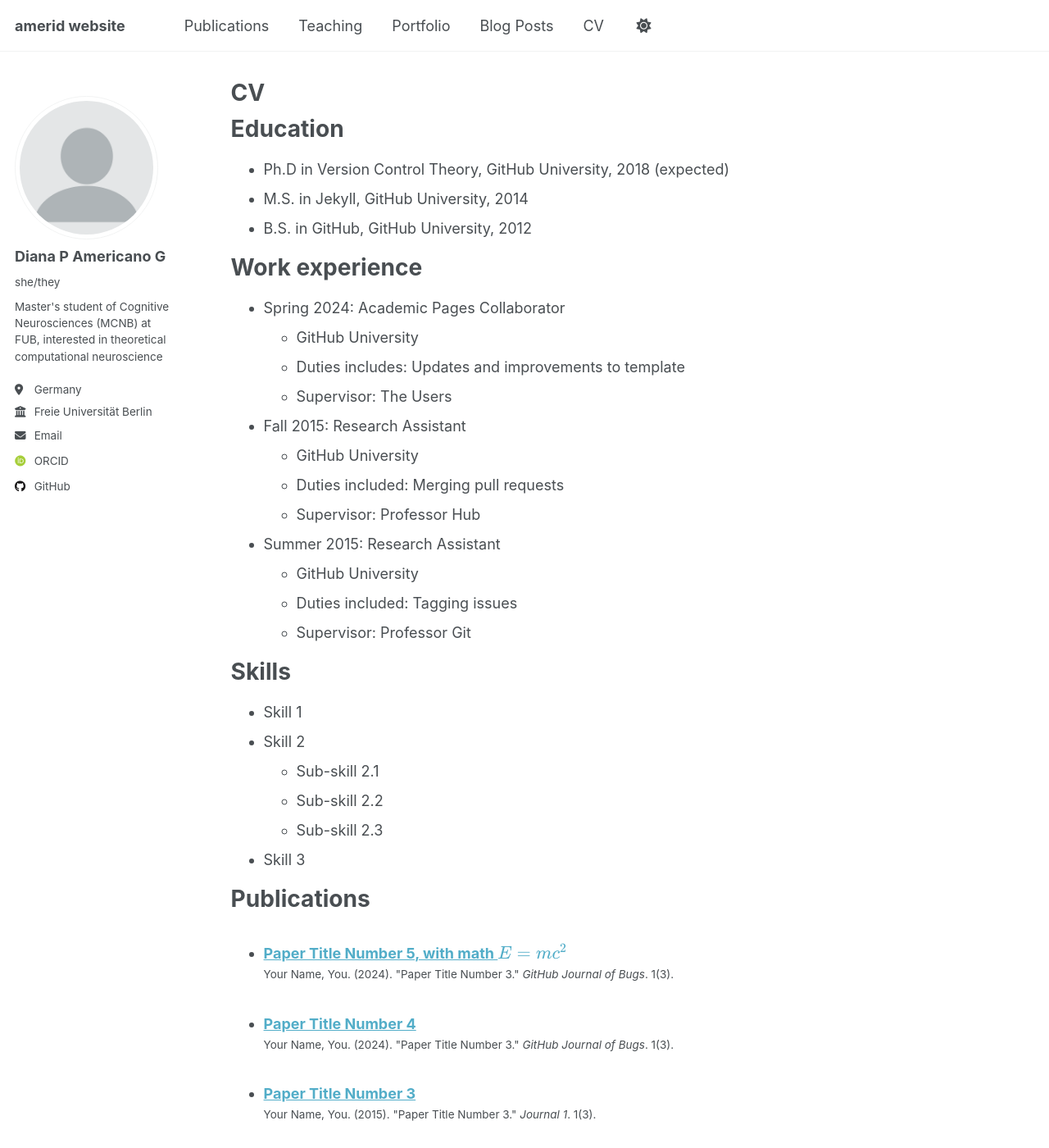
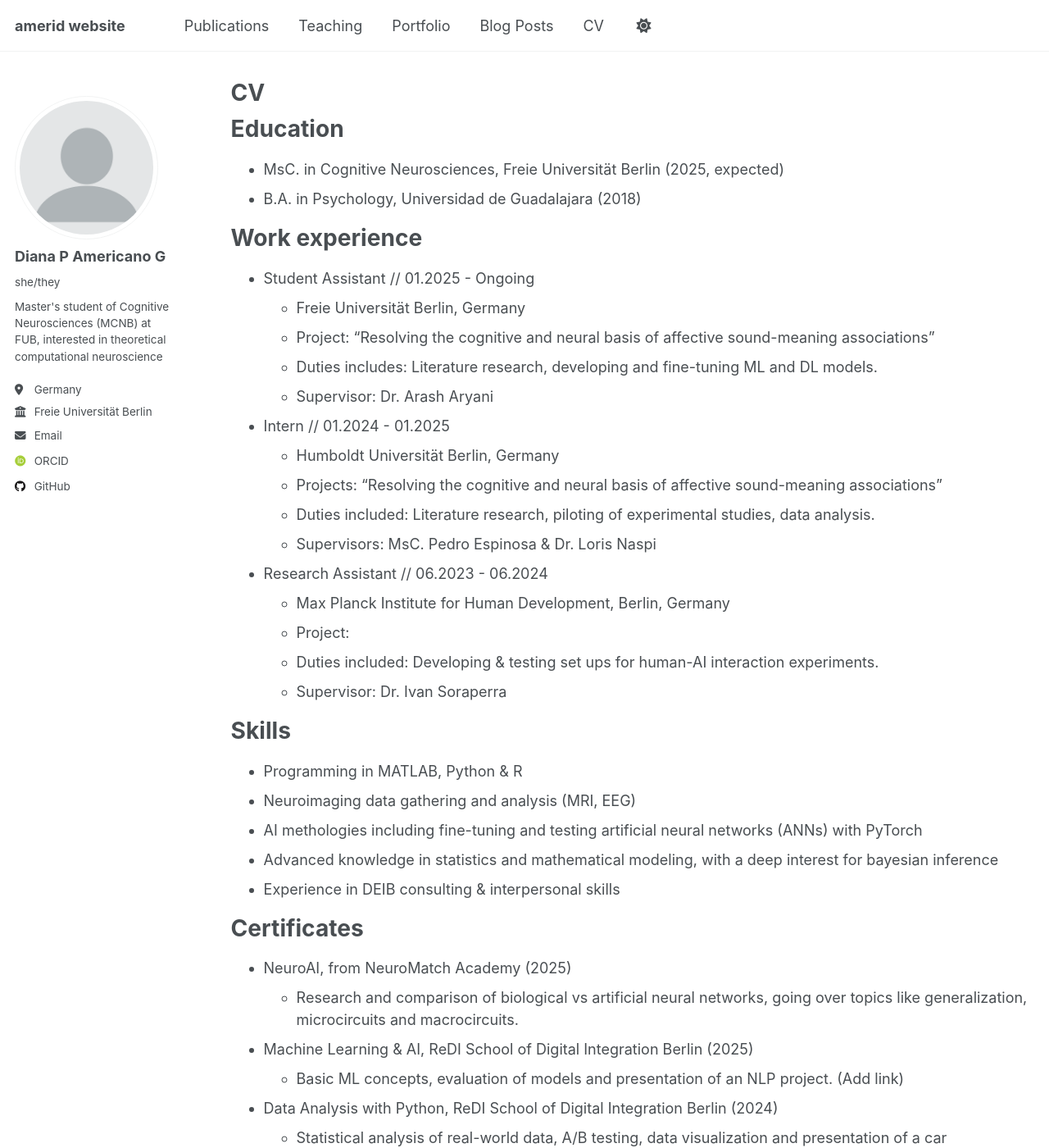
Before and after one commit to americano-diana/americano-diana.github.io, a Jekyll site: the page built from _pages/cv.md, in a window 1280 px wide and 1400 px high. Shown: the whole window at 82% size. Built offline with Jekyll 4.4.1, drawn with Linux system fonts in a browser that asks for light colours; some web fonts are replaced; a script that is not in the unit is left out; some of the changed text lies outside the part shown.

Commit message:
Updated pages, including cv

```diff
--- a/_pages/cv.md
+++ b/_pages/cv.md
@@ -11,37 +11,46 @@ redirect_from:
 
 Education
 ======
-* Ph.D in Version Control Theory, GitHub University, 2018 (expected)
-* M.S. in Jekyll, GitHub University, 2014
-* B.S. in GitHub, GitHub University, 2012
+* MsC. in Cognitive Neurosciences, Freie Universität Berlin (2025, expected)
+* B.A. in Psychology, Universidad de Guadalajara (2018)
 
 Work experience
 ======
-* Spring 2024: Academic Pages Collaborator
-  * GitHub University
-  * Duties includes: Updates and improvements to template
-  * Supervisor: The Users
+* Student Assistant // 01.2025 - Ongoing
+  * Freie Universität Berlin, Germany
+  * Project: "Resolving the cognitive and neural basis of affective sound-meaning associations"
+  * Duties includes: Literature research, developing and fine-tuning ML and DL models.
+  * Supervisor: Dr. Arash Aryani
 
-* Fall 2015: Research Assistant
-  * GitHub University
-  * Duties included: Merging pull requests
-  * Supervisor: Professor Hub
+* Intern // 01.2024 - 01.2025
+  * Humboldt Universität Berlin, Germany
+  * Projects: "Resolving the cognitive and neural basis of affective sound-meaning associations"
+  * Duties included: Literature research, piloting of experimental studies, data analysis.
+  * Supervisors: MsC. Pedro Espinosa & Dr. Loris Naspi
 
-* Summer 2015: Research Assistant
-  * GitHub University
-  * Duties included: Tagging issues
-  * Supervisor: Professor Git
+* Research Assistant // 06.2023 - 06.2024
+  * Max Planck Institute for Human Development, Berlin, Germany
+  * Project:
+  * Duties included: Developing & testing set ups for human-AI interaction experiments.
+  * Supervisor: Dr. Ivan Soraperra
 
 Skills
 ======
-* Skill 1
-* Skill 2
-  * Sub-skill 2.1
-  * Sub-skill 2.2
-  * Sub-skill 2.3
-* Skill 3
+* Programming in MATLAB, Python & R
+* Neuroimaging data gathering and analysis (MRI, EEG)
+* AI methologies including fine-tuning and testing artificial neural networks (ANNs) with PyTorch
+* Advanced knowledge in statistics and mathematical modeling, with a deep interest for bayesian inference
+* Experience in DEIB consulting & interpersonal skills
 
-Publications
+Certificates
+======
+* NeuroAI, from NeuroMatch Academy (2025)
+  * Research and comparison of biological vs artificial neural networks, going over topics like generalization, microcircuits and macrocircuits.
+* Machine Learning & AI, ReDI School of Digital Integration Berlin (2025)
+  * Basic ML concepts, evaluation of models and presentation of an NLP project. (Add link)
+* Data Analysis with Python, ReDI School of Digital Integration Berlin (2024)
+  * Statistical analysis of real-world data, A/B testing, data visualization and presentation of a car classification project. (Add link)
+<!-- Publications
 ======
   <ul>{% for post in site.publications reversed %}
     {% include archive-single-cv.html %}
@@ -51,7 +60,7 @@ Talks
 ======
   <ul>{% for post in site.talks reversed %}
     {% include archive-single-talk-cv.html  %}
-  {% endfor %}</ul>
+  {% endfor %}</ul> -->
 
 Teaching
 ======
@@ -61,4 +70,8 @@ Teaching
 
 Service and leadership
 ======
-* Currently signed in to 43 different slack teams
+* Co-facilitator during the "RISE Leadership Program 2024" for young BiPoC
+* Student representative for MCNB21 cohort (2021-2024)
+* Tutoring of students at the Foreign Languages Center at UMSNH (2020)
+* Social practices working with children with ASD & ADHD  (2017-2018)
+* Volunteering at Homelessness Shelter from the State of Jalisco (2015)
```
Also changed, not shown: _posts/2013-08-14-blog-post-2.md (deleted, +0 -20 lines), _posts/2014-08-14-blog-post-3.md (deleted, +0 -20 lines), _posts/2015-08-14-blog-post-4.md (deleted, +0 -20 lines), _teaching/2014-spring-teaching-1.md (+5 -14 lines), _teaching/2015-spring-teaching-2.md (deleted, +0 -20 lines).
